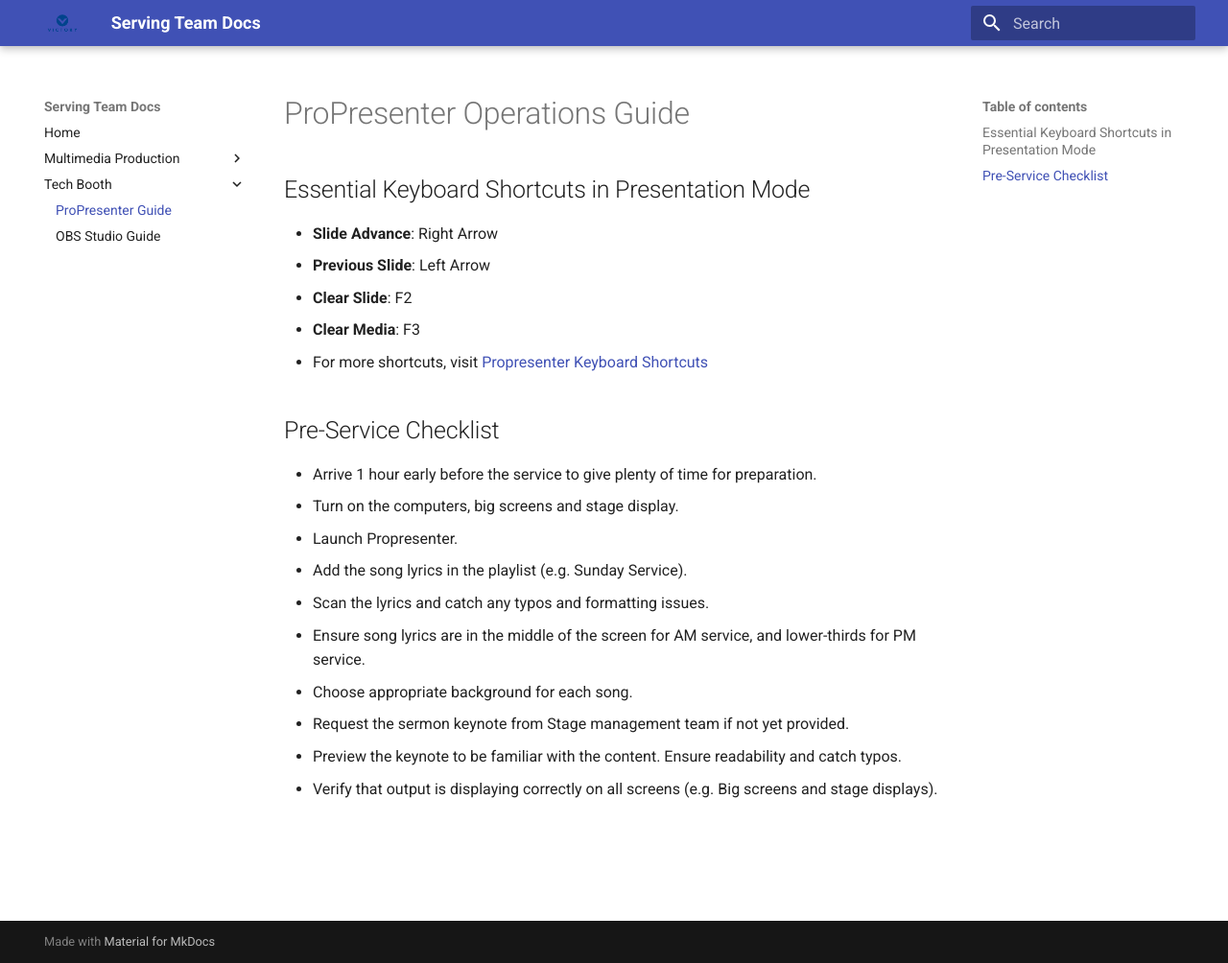
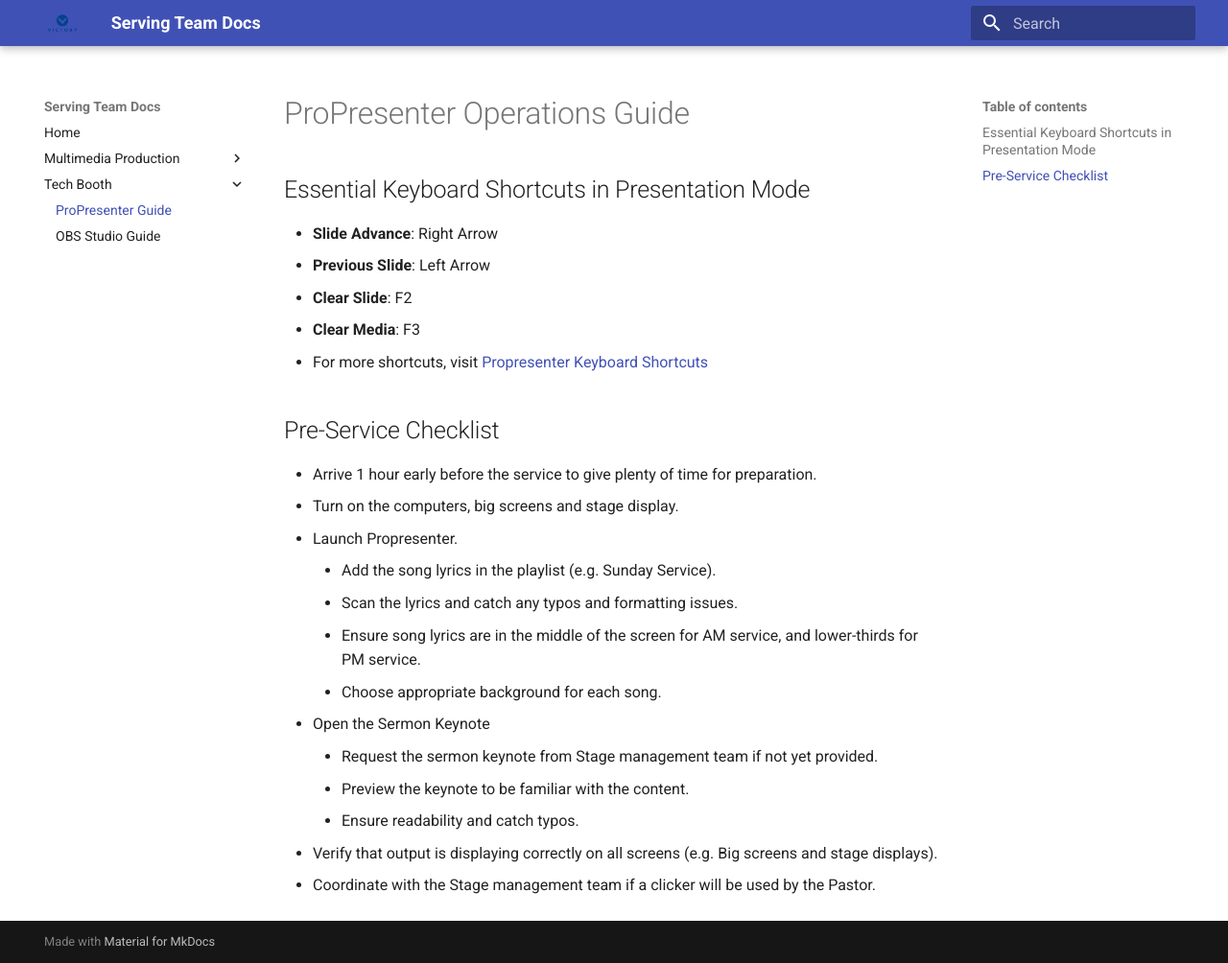
Before and after one commit to evan-07/serving-team-docs, an MkDocs documentation site: the page built from serving-team-docs/tech-booth/propresenter-guide.md, in a window 1280 px wide and 1004 px high. Shown: the whole window at 96% size. Built offline with MkDocs 1.6.1 and Material for MkDocs 9.7.7, drawn with Linux system fonts in a browser that asks for light colours.

Commit message:
Update ProPresenter guide to include opening Sermon Keynote and coordinating with Stage management team

```diff
--- a/serving-team-docs/tech-booth/propresenter-guide.md
+++ b/serving-team-docs/tech-booth/propresenter-guide.md
@@ -11,10 +11,13 @@
    - Arrive 1 hour early before the service to give plenty of time for preparation.
    - Turn on the computers, big screens and stage display.
    - Launch Propresenter.
-   - Add the song lyrics in the playlist (e.g. Sunday Service).
-   - Scan the lyrics and catch any typos and formatting issues.
-   - Ensure song lyrics are in the middle of the screen for AM service, and lower-thirds for PM service.
-   - Choose appropriate background for each song.
-   - Request the sermon keynote from Stage management team if not yet provided.
-   - Preview the keynote to be familiar with the content. Ensure readability and catch typos.
+      - Add the song lyrics in the playlist (e.g. Sunday Service).
+      - Scan the lyrics and catch any typos and formatting issues.
+      - Ensure song lyrics are in the middle of the screen for AM service, and lower-thirds for PM service.
+      - Choose appropriate background for each song.
+   - Open the Sermon Keynote
+      - Request the sermon keynote from Stage management team if not yet provided.
+      - Preview the keynote to be familiar with the content.
+      - Ensure readability and catch typos.
    - Verify that output is displaying correctly on all screens (e.g. Big screens and stage displays).
+   - Coordinate with the Stage management team if a clicker will be used by the Pastor.
```
